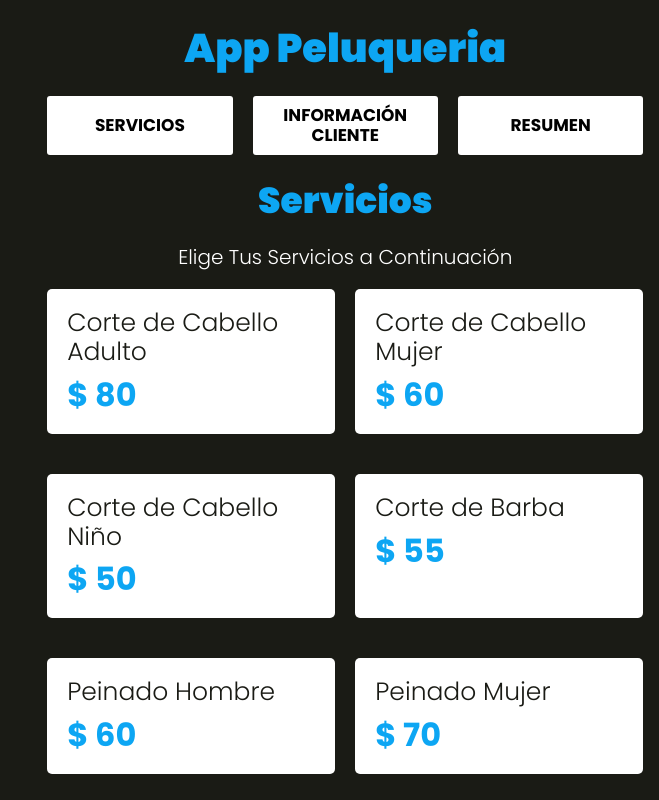
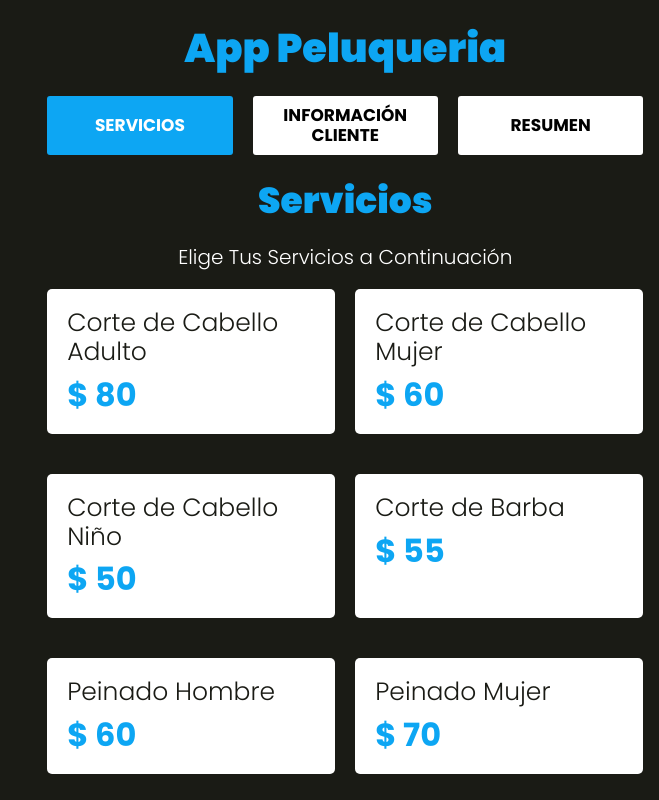
Before and after one commit to AlvaroSittner/AppSalon, a website with bundled scripts: page index.html in a window 1280 px wide. Both pictures are taken after a click on the button "SERVICIOS". Shown: the top 800 px of the page, without its empty margins (621-1280 px from the left). Built offline with nearby package versions, Linux system fonts and the light colour scheme; files whose address does not match are found by name.

Commit message:
resaltando de color el tab actual

```diff
--- a/src/js/app.js
+++ b/src/js/app.js
@@ -16,6 +16,10 @@ function iniciarApp() {
 function mostrarSeccion(){
     const seccionActual = document.querySelector(`#paso-${pagina}`);
     seccionActual.classList.add('mostrar-seccion');
+
+    //resalta el tab actual
+    const tab = document.querySelector(`[data-paso="${pagina}"]`);
+    tab.classList.add('actual');
 }
 
 function cambiarSeccion() {
@@ -29,8 +33,16 @@ function cambiarSeccion() {
             //eliminar mostrar seccion de la seccion anterior
             document.querySelector('.mostrar-seccion').classList.remove('mostrar-seccion');
 
+            //agrega mostrar seccion donde dimos click
             const seccion = document.querySelector(`#paso-${pagina}`);
             seccion.classList.add('mostrar-seccion');
+
+            //eliminar la clse actual del tabs anterior
+            document.querySelector('.tabs .actual').classList.remove('actual');
+
+            //agregar la clase actual en el nuevo tab
+            const tab = document.querySelector(`[data-paso="${pagina}"]`);
+            tab.classList.add('actual');
         })
     })
 }
--- a/src/scss/layout/_tabs.scss
+++ b/src/scss/layout/_tabs.scss
@@ -1,6 +1,10 @@
 .tabs {
     @include grid(3, 2rem);
 
+    & .actual {
+                background-color: $azul;
+                color: $blanco;
+            }
     button {
         background-color: $blanco;
         padding: 1rem;
@@ -10,6 +14,7 @@
         border-radius: 0.3rem;
         border: none;
 
+
         &:hover {
             cursor: pointer;
         }
```
Also changed, not shown: build/css/app.css, build/js/bundle.min.js, 2 other files.
